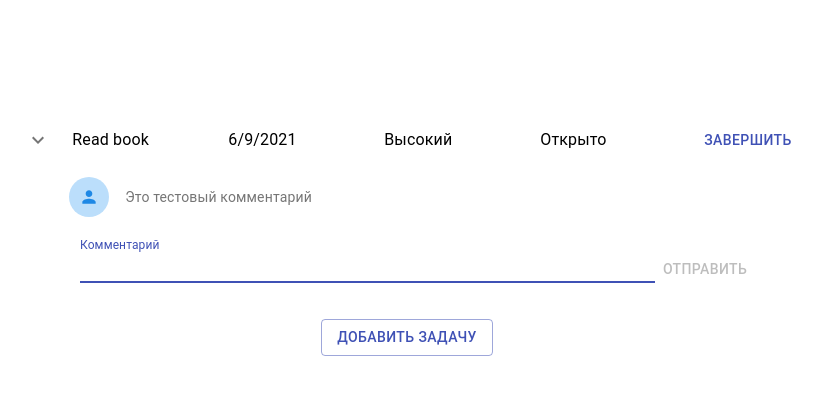
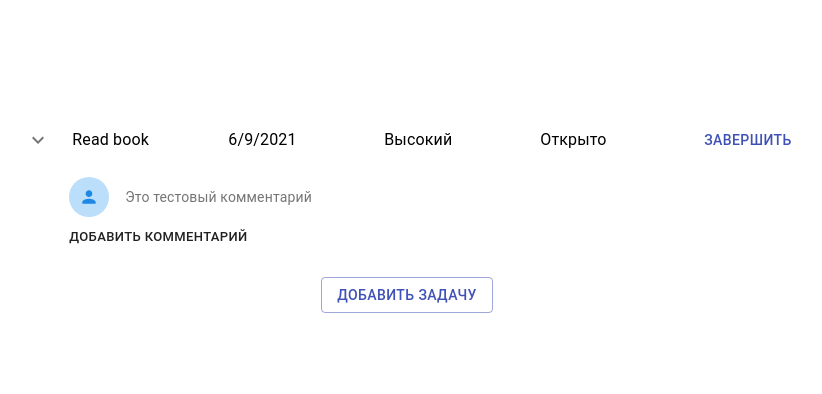
Before and after one commit to stdAlexTikhonov/test_jsa, a React (Create React App) app: page / in a window 1280 px wide. Shown: the top 394 px of the page, without its empty margins (233-1055 px from the left). Built offline with nearby package versions, Linux system fonts and the light colour scheme.

Commit message:
Hide show comment section

```diff
--- a/src/components/Comments/index.tsx
+++ b/src/components/Comments/index.tsx
@@ -8,7 +8,7 @@ import TextField from "@material-ui/core/TextField";
 import Button from "@material-ui/core/Button";
 import { useStyles } from "./styles";
 import { useState } from "react";
-import { useAppDispatch, useAppSelector } from "../../hooks";
+import { useAppDispatch } from "../../hooks";
 import { addComment } from "../../store/tasksSlice";
 
 type Props = {
@@ -18,12 +18,14 @@ type Props = {
 
 export const Comments: React.FC<Props> = ({ comments, id }) => {
   const [value, setValue] = useState("");
+  const [show, setShow] = useState(false);
   const classes = useStyles();
   const dispatch = useAppDispatch();
 
   const handleClick = () => {
     dispatch(addComment({ id, comment: value }));
     setValue("");
+    setShow(false);
   };
   return (
     <List className={classes.list}>
@@ -37,6 +39,7 @@ export const Comments: React.FC<Props> = ({ comments, id }) => {
           <ListItemText secondary={comment} />
         </ListItem>
       ))}
+      {show ? (
         <ListItem className={classes.leave_comment}>
           <TextField
             autoFocus
@@ -55,6 +58,11 @@ export const Comments: React.FC<Props> = ({ comments, id }) => {
             Отправить
           </Button>
         </ListItem>
+      ) : (
+        <Button variant="text" size="small" onClick={() => setShow(true)}>
+          Добавить комментарий
+        </Button>
+      )}
     </List>
   );
 };
--- a/src/store/tasksSlice.ts
+++ b/src/store/tasksSlice.ts
@@ -61,7 +61,10 @@ export const tasksSlice = createSlice({
     },
     setFinished: (state, action: PayloadAction<string>) => {
       const task = state.tasks[action.payload];
-      const new_task = Object.assign({}, task, { finished: true });
+      const new_task = Object.assign({}, task, {
+        finished: true,
+        closed: true,
+      });
       state.tasks[action.payload] = new_task;
     },
   },
```
Lines whose indentation alone changed are shown as unchanged.
